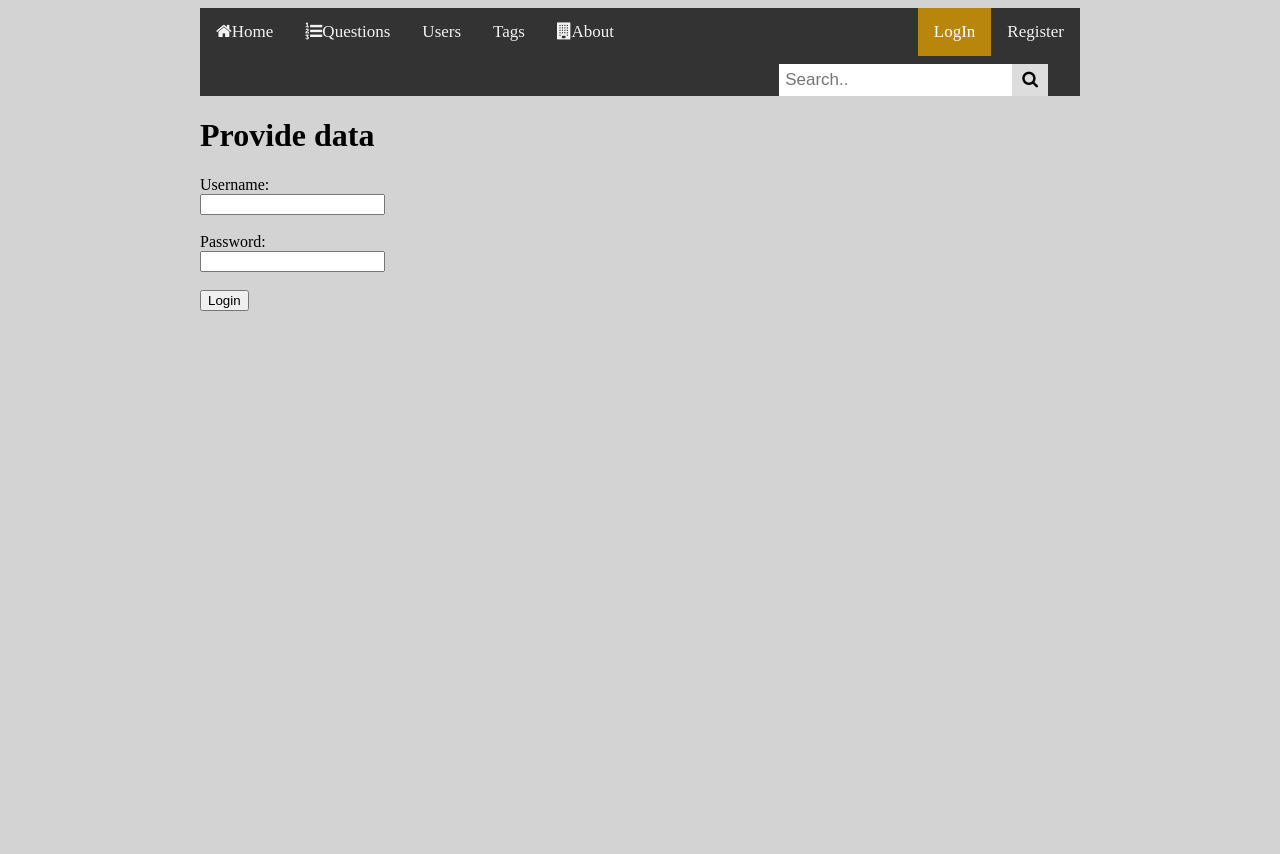
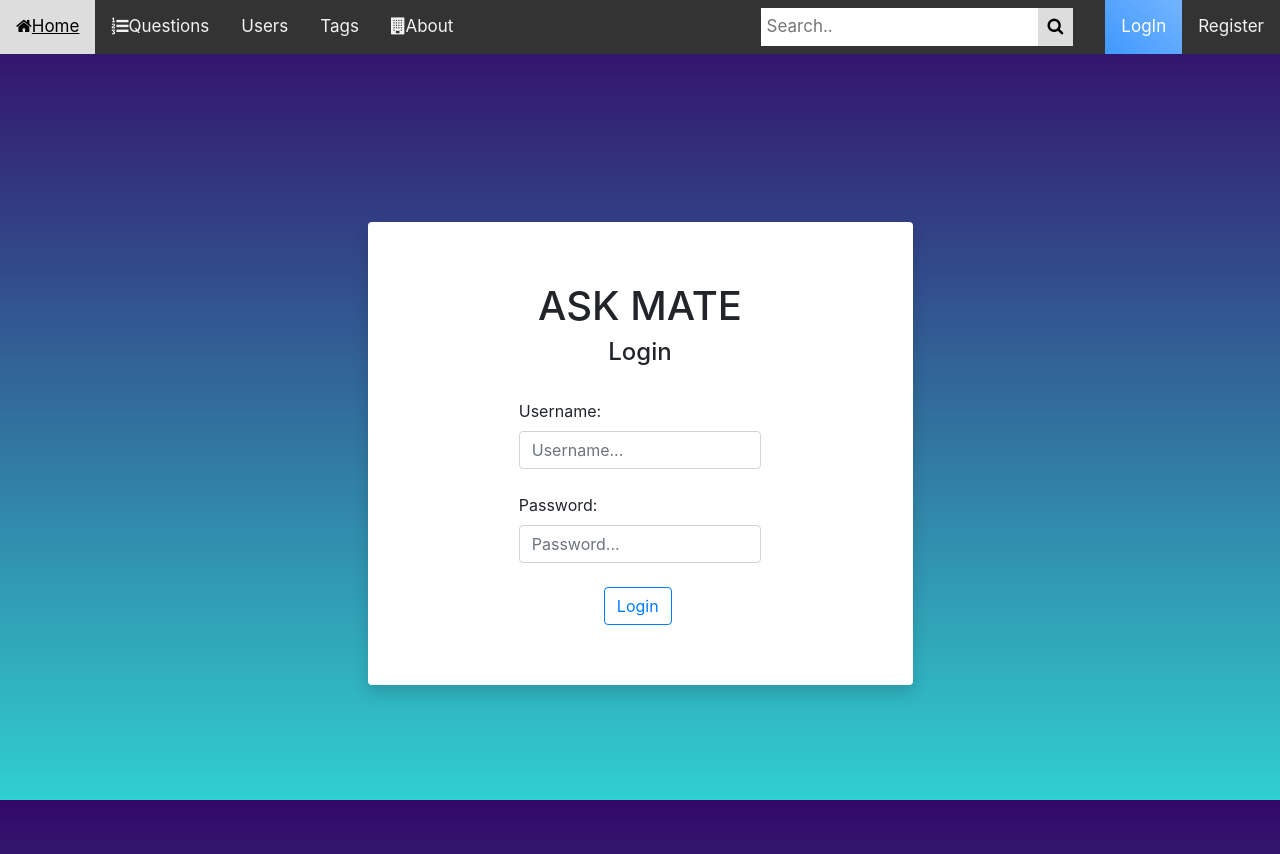
Before and after one commit to Boner1975/WebApp, a Flask app: page /login in a window 1280 px wide. Before the commit the page ends 311 px from the top, so only its background shows below. Run offline with Flask 2, Linux system fonts and the light colour scheme; some libraries are stand-ins or nearby versions.

Commit message:
Login and registration

```diff
--- a/Templates/Login.html
+++ b/Templates/Login.html
@@ -1,23 +1,103 @@
 <!DOCTYPE html>
-<html lang="en">
+<html lang="en" class="h-100">
 <head>
     <meta charset="UTF-8">
     <link rel="stylesheet" href="https://cdnjs.cloudflare.com/ajax/libs/font-awesome/4.7.0/css/font-awesome.min.css">
     <title>Login</title>
     <link rel="stylesheet" href="/static/style.css">
+    <link rel="stylesheet" href="{{ url_for("static", filename="css/bootstrap.css") }}">
+
+    <style>
+        body {
+            min-height: 100vh;
+            background-image: linear-gradient(to top,#30cfd0 0,#330867 100%);
+        }
+
+        .container{
+            padding: 10px;
+        }
+    </style>
 </head>
-<body>
-{% include "topnav.html" %}
-        <h1>Provide data</h1>
-        <form action="{{ url_for("login") }}" method = "post" enctype = "multipart/form-data">
-            <label for = "user_name">Username:</label><br>
-            <input name = "user_name" id = "user_name" type = "text" minlength="5" maxlength="100" value="">
-            <br><br>
-            <label for = "password">Password:</label><br>
-            <input name = "password" id = "password" type = "password" minlength="5" maxlength="500"></input>
-            <br><br>
-            <input type="submit" value="Login">
-            <label name="message">{{ message }}</label>
-        </form>
+<body class="h-100">
+<header>
+    {% include "topnav.html" %}
+</header>
+{#    <div class="col-xl-4 col-md-6 col-sm-10 mx-auto">#}
+{#        <div class="bg-white shadow rounded overflow-hidden">#}
+{#            <div class="card">#}
+{#                <h4 class="mt-0 mb-0">Provide data</h4>#}
+{#                <form action="{{ url_for("login") }}" method = "post" enctype = "multipart/form-data">#}
+{#                    <div class="form-group">#}
+{#                    <label>Username:</label><br>#}
+{#                    <input name="user_name" class="form-control" id="user_name" type="text" minlength="5" maxlength="100" value="" placeholder="Username">#}
+{#                    </div>#}
+{#                    <br><br>#}
+{#                    <label>Password:</label><br>#}
+{#                    <input type="password" class="form-control" name="password" id="password"  minlength="5" maxlength="500" placeholder="Password">#}
+{#                    <br><br>#}
+{#                    <button type="submit" value="Login" class="btn btn-primary btn-block"> Login  </button>#}
+{#                    <label name="message">{{ message }}</label>#}
+{#                </form>#}
+{#            </div>#}
+{#        </div>#}
+{#    </div>#}
+
+{#    <div class="container">#}
+{#        <div class="col-md-auto">#}
+{#            <div class="bg-white shadow rounded overflow-hidden">#}
+{#                <form>#}
+{#                    <div class="form-group row">#}
+{#                        <label for="user_name" class="col-sm-2 col-form-label">Username:</label>#}
+{#                        <div class="col-sm-10">#}
+{#                          <input name="user_name" type="text" class="form-control" id="user_name" minlength="5" placeholder="Username">#}
+{#                        </div>#}
+{#                    </div>#}
+{##}
+{#                    <div class="form-group row">#}
+{#                        <label for="password" class="col-sm-2 col-form-label">Password:</label>#}
+{#                        <div class="col-sm-10">#}
+{#                          <input name="password" type="text" class="form-control" id="password" minlength="5" placeholder="*****">#}
+{#                        </div>#}
+{#                    </div>#}
+{##}
+{#                    <button type="submit" class="btn btn-outline-primary">LogIn</button>#}
+{#                </form>#}
+{#            </div>#}
+{#        </div>#}
+{#    </div>#}
+
+<div class="container h-100">
+    <div class="row h-100 justify-content-center align-items-center">
+        <div class="col-10 col-md-8 col-lg-6">
+            <div class="bg-white shadow rounded overflow-hidden ">
+                <form class="form-example" action="{{ url_for("login") }}" method="POST" enctype="multipart/form-data">
+                    <h1 style="text-align: center; margin-top: 60px">ASK MATE</h1>
+                    <h4 style="text-align: center">Login</h4>
+                    <br>
+
+                    <div class="form-group col-md-6" style="margin:auto">
+                        <label style="text-align: center" for="username">Username:</label>
+                        <input name="user_name" id="user_name" type="text" minlength="5" maxlength="100" value="" class="form-control username" placeholder="Username...">
+                    </div>
+
+                    <br>
+
+                    <div class="form-group col-md-6" style="margin:auto">
+                        <label for="password">Password:</label>
+                        <input type="password" class="form-control" id="password" placeholder="Password..." name="password">
+                    </div>
+
+                    <br>
+
+                    <div class="text-center">
+                        <button style="alignment: center; margin-bottom: 60px" type="submit" class="btn btn-outline-primary" value="Login">Login</button>
+                        <label name="message">{{ message }}</label>
+                    </div>
+
+                </form>
+            </div>
+        </div>
+    </div>
+</div>
 </body>
 </html>
--- a/Templates/topnav.html
+++ b/Templates/topnav.html
@@ -11,7 +11,7 @@
             </div>
             <a style="float: right "{% if request.endpoint == "logout" %} class="active" {% endif %} href="/logout">Log out</a>
         {% else %}
-            <a style="float: right" {% if request.endpoint == "register" %} class="active" {% endif %} href="{{ url_for("registration") }}">Register</a>
+            <a style="float: right" {% if request.endpoint == "registration" %} class="active" {% endif %} href="{{ url_for("registration") }}">Register</a>
             <a style="float: right" {% if request.endpoint == "login" %} class="active" {% endif %} href="{{ url_for("login") }}">LogIn</a>
         {% endif %}
         <div class="search-container">
--- a/server.py
+++ b/server.py
@@ -1,5 +1,4 @@
 import os
-
 from flask import Flask, render_template, url_for, request, redirect, abort, session
 import bcrypt
 import data_manager
@@ -17,9 +16,11 @@
     return render_template("index.html", headers=headers, questions=questions, request=request)
 
 
-@app.route("/user")
+@app.route("/user/")
 def user_page():
-    return render_template("user_page.html")
+    session_user_id = data_manager.get_session_user_id(session['user_name'])
+    return render_template("user_page.html", session_user_id=session_user_id)
+
 
 
 @app.route("/about")
@@ -404,6 +405,7 @@
     hashed_password = bcrypt.hashpw(password.encode('UTF-8'), salt)
     return hashed_password, salt
 
+
 @app.route('/login', methods=['GET', 'POST'])
 def login():
     if request.method == 'GET':
@@ -421,22 +423,26 @@
 
     return render_template('login.html', message=message)
 
+
 def verify_password(plain_text_pswrd, hash_pswrd):
-    #hashed_byte_password = hash_pswrd.encode('UTF-8')
     return bcrypt.checkpw(plain_text_pswrd.encode('UTF-8'), hash_pswrd)
+
 
 @app.route('/logout')
 def logout():
     session.pop('user_name', None)
     return redirect(url_for('main_page'))
 
+
 def is_logged_in():
     return 'user_name' in session
+
 
 @app.route("/tags")
 def display_tags():
     tags_list= data_manager.display_tags()
     return render_template("tags.html", tags_list=tags_list)
+
 
 @app.route("/answer/<answer_id>/<question_id>/accept_answer")
 def accept_answer(answer_id, question_id):
--- a/static/style.css
+++ b/static/style.css
@@ -36,8 +36,8 @@
         }
 
         .topnav a.active {
-          background-color: darkgoldenrod;
-          color: white;
+            background: linear-gradient(45deg,#4099ff,#73b4ff);
+            color: white;
         }
 
         .topnav .search-container {
```
Also changed, not shown: Templates/Registration.html (+65 -17 lines), Templates/user_page.html (+4 -4 lines).
